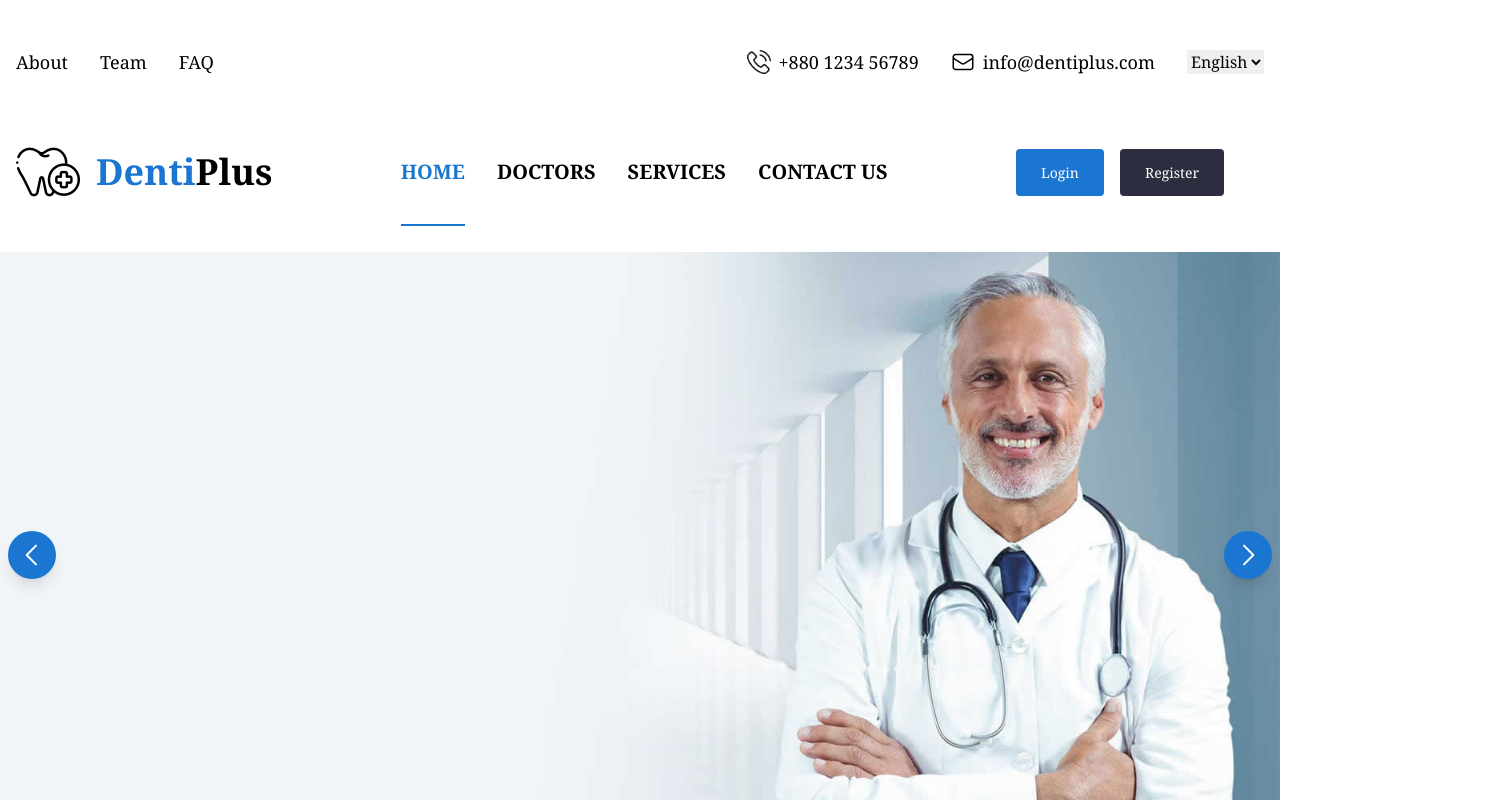
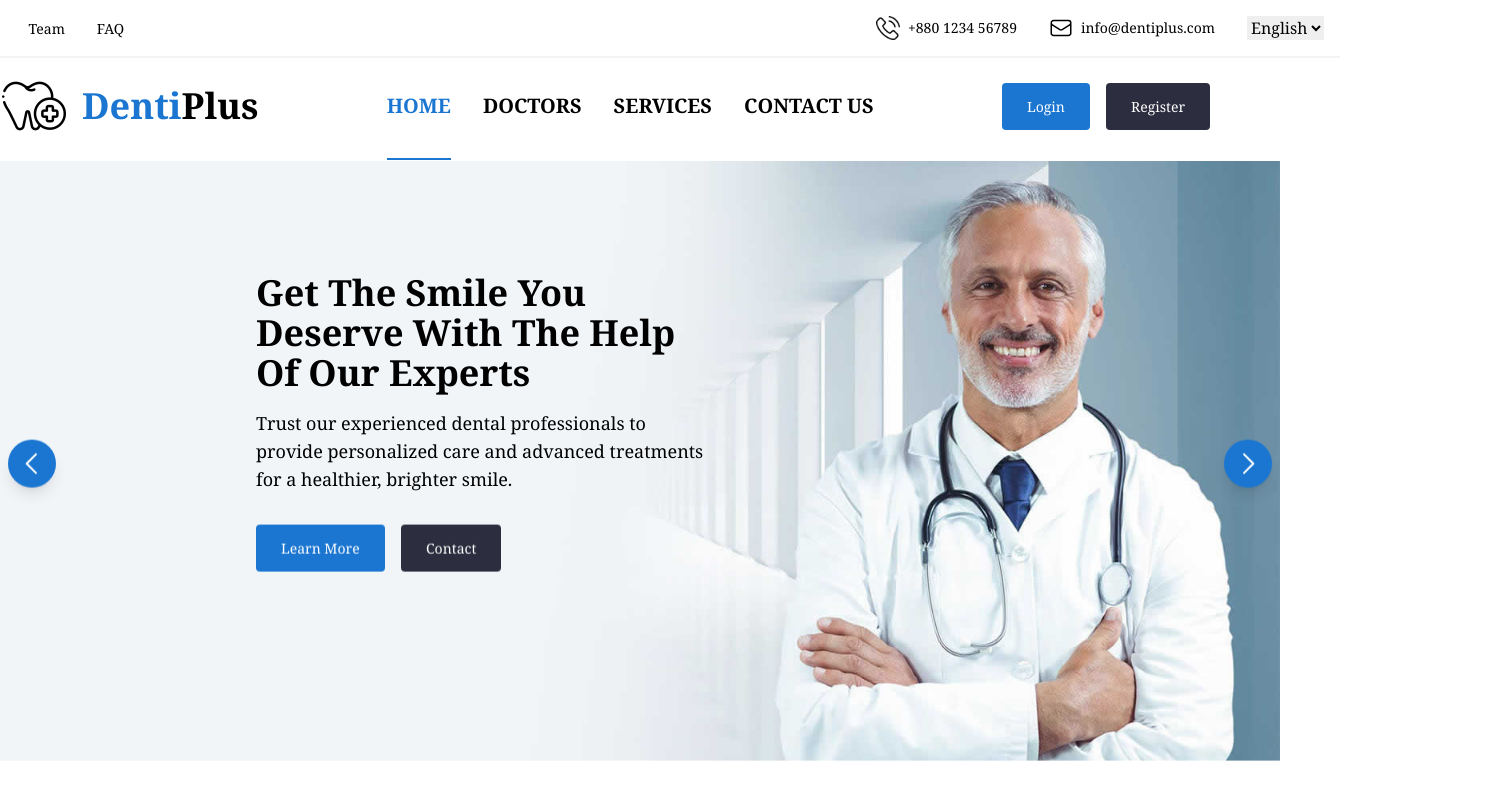
Before and after one commit to YoussefHassanien/dental-clinic-system, a React (Vite) app in the folder frontend/: page / in a window 1280 px wide. Shown: the top 800 px of the page, 1486 px wide, since content can reach past the window. Built offline with nearby package versions, Linux system fonts and the light colour scheme.

Commit message:
Home Page layout refine

```diff
--- a/frontend/src/Common/Components/Navbar/navbar.tsx
+++ b/frontend/src/Common/Components/Navbar/navbar.tsx
@@ -11,7 +11,7 @@ const Navbar: React.FC = () => {
 
   return (
     //Navbar Container
-    <div className="flex flex-row justify-start items-center my-8 space-x-32 font-serif p-4">
+    <div className="flex flex-row justify-start items-center space-x-32 font-serif p-4 w-[1500px]">
       {/* Title and Logo Container */}
       <div className="flex flex-row items-center space-x-4">
         {/*Logo Image*/}
--- a/frontend/src/Common/Components/Sub-Navbar/subNavbar.tsx
+++ b/frontend/src/Common/Components/Sub-Navbar/subNavbar.tsx
@@ -17,13 +17,13 @@ const SubNavbar: React.FC = () => {
 
   return (
     // Sub-Navbar Container
-    <div className="justify-between flex flex-row my-8 p-4 font-serif items-center">
+    <div className="justify-between flex flex-row p-4 font-serif items-center border-b-2 border-gray-100 w-[1400px]">
       {/* Sub-Navbar Tabs Container */}
       <div className="flex flex-row items-center justify-start space-x-8">
         {subNavbarTabs.map((tab) => (
           // Link to the tab path
           <Link key={tab.label} to={tab.path}>
-            <button className="text-lg hover:text-custom-blue">
+            <button className="text-sm hover:text-custom-blue">
               {tab.label}
             </button>
           </Link>
@@ -32,14 +32,14 @@ const SubNavbar: React.FC = () => {
       {/* Languages, Email & Number Container */}
       <div className="flex flex-row items-center space-x-8">
         {/* Phone Number Container */}
-        <div className="text-lg flex flex-row justify-start space-x-2 items-center">
+        <div className="text-sm flex flex-row justify-start space-x-2 items-center">
           {/* Phone Icon */}
           <img src={telephoneIcon} alt="phone-icon" className="w-6 h-6" />
           {/* Phone Number */}
           <p>+880 1234 56789</p>
         </div>
         {/* Email Container */}
-        <div className="text-lg flex flex-row justify-start space-x-2 items-center hover:text-custom-blue">
+        <div className="text-sm flex flex-row justify-start space-x-2 items-center hover:text-custom-blue">
           {/* Email Icon */}
           <svg
             xmlns="http://www.w3.org/2000/svg"
--- a/frontend/src/Pages/Home/Components/carousel.tsx
+++ b/frontend/src/Pages/Home/Components/carousel.tsx
@@ -62,7 +62,7 @@ const Carousel: React.FC = () => {
 
   return (
     // Carousel Container
-    <div className="w-full">
+    <div>
       {/* Carousel Slider object*/}
       <Slider {...settings}>
         {cards.map((card) => (
@@ -77,8 +77,7 @@ const Carousel: React.FC = () => {
                 backgroundPosition: "center",
                 backgroundRepeat: "no-repeat",
               }}
-              role="img"
-            ></div>
+            >
               {/* Carousel Text Container */}
               <div className="absolute top-28 translate-x-1/3 flex flex-col justify-center items-start font-serif w-3/5 space-y-8">
                 {/* Carousel Text */}
@@ -101,6 +100,7 @@ const Carousel: React.FC = () => {
                 </div>
               </div>
             </div>
+          </div>
         ))}
       </Slider>
     </div>
--- a/frontend/src/Pages/Home/homePage.tsx
+++ b/frontend/src/Pages/Home/homePage.tsx
@@ -5,10 +5,14 @@ import Carousel from "./Components/carousel";
 
 const HomePage: React.FC = () => {
   return (
-    <div>
+    <div className="flex flex-col justify-center items-center absolute max-w-full">
       <SubNavbar />
-      <Navbar />
-      <Carousel />
+      <div className="translate-x-24">
+        <Navbar />
+      </div>
+      <div className="w-full translate-y-[6.6px]">
+        <Carousel />
+      </div>
     </div>
   );
 };
```
Lines whose indentation alone changed are shown as unchanged.
